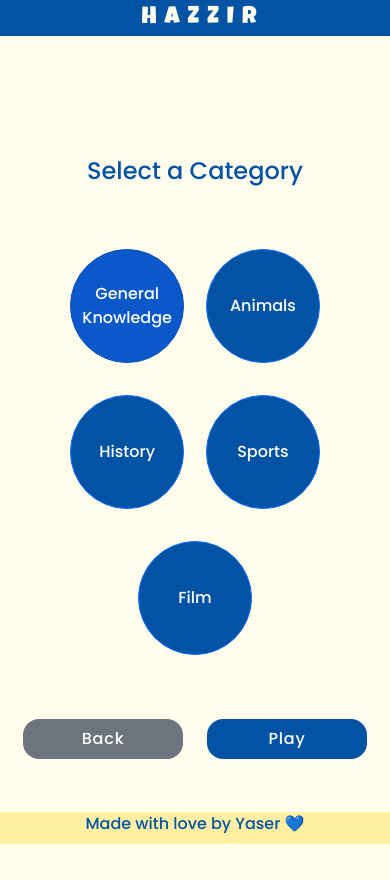
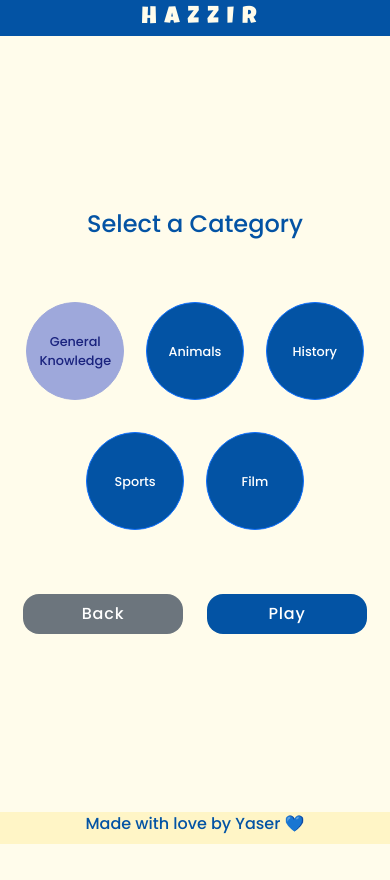
Before and after one commit to YaserKhy/hazzir, a React (Create React App) app: page /categories in a window 390 px wide. After the commit the page ends 844 px from the top, so only its background shows below. Built offline with nearby package versions, Linux system fonts and the light colour scheme.

Commit message:
fix nav + change style of question

```diff
--- a/src/App.css
+++ b/src/App.css
@@ -6,7 +6,7 @@
     --BgColor : #fffceb;
     --MainColor : #0353A4;
     --SecondColor : #9ea8db;
-    --FooterColor : rgb(255, 234, 131, 0.7);
+    --FooterColor : rgb(255, 243, 183, 0.7);
 }
 
 * {
@@ -102,11 +102,23 @@ div .catbtn {
     font-size: 1.2rem;
 }
 
+.btn-check:checked+.btn {
+    background-color: var(--SecondColor) !important;
+    border-color: var(--SecondColor);
+    border: inherit solid transparent;
+    color: #1a237e;
+}
+
+div .labels {
+    color: var(--MainColor);
+}
+
 /* Each question */
 div .question {
-    background-color: var(--MainColor);
-    color: var(--BgColor);
+    background-color: var(--FooterColor);
+    color: var(--MainColor);
     padding: 1rem;
+    border: 0.2rem solid var(--MainColor);
     border-radius: 1rem;
     margin-bottom: 2rem;
     display: flex;
@@ -168,9 +180,9 @@ div .wrong_answer {
 
     div .catbtngrp { flex-wrap: wrap; justify-content: center; align-items: center;}
 
-    div .catbtn {padding: 3.5rem; margin: 1rem 0.68rem !important; font-size: 1rem;}
+    div .catbtn {padding: 3rem; margin: 1rem 0.68rem !important; font-size: 0.8rem;}
 
-    div .labels {font-size: 1rem;}
+    div .labels {font-size: 0.7rem;}
 
-    div .question { padding: 1rem; width: 20rem; font-size: 1.2rem; }
+    div .question { padding: 1rem; width: 20rem; font-size: 1rem;}
 }
--- a/src/Components/Header.js
+++ b/src/Components/Header.js
@@ -5,7 +5,7 @@ import { Link } from 'react-router-dom'
 function Header() {
 
     return (
-        <Container className='d-flex justify-content-center' style={{backgroundColor:'var(--MainColor)'}} fluid>
+        <Container className='d-flex justify-content-center align-items-center' style={{backgroundColor:'var(--MainColor)', position:'fixed', top:'0'}} fluid>
             <Link to='/' className='title' style={{ fontSize: '1.5rem', letterSpacing: '0.5rem', color:'var(--BgColor)' }}>HAZZIR</Link>
         </Container>
     );
--- a/src/Components/Quiz.js
+++ b/src/Components/Quiz.js
@@ -13,7 +13,6 @@ function Quiz({ questions, score, setScore }) {
     const shuffleOptions = (optionsArray) => {
         for (let i = 0; i < optionsArray.length; i++) {
             // decode each option from base64 to binary
-            console.log(optionsArray[i])
             optionsArray[i] = atob(optionsArray[i])
         }
         return optionsArray.sort(() => Math.random() - 0.5)
--- a/src/Components/Score.js
+++ b/src/Components/Score.js
@@ -7,10 +7,10 @@ function Score({ score }) {
     const [msg, setMsg] = useState('')
 
     useEffect(() => {
-        if (score <= 3) setMsg('Bad Luck Today...')
-        else if (score > 3 && score <= 7) setMsg('Not Bad !')
-        else if (score > 7 && score <= 9) setMsg('Good Job !')
-        else if (score === 10) setMsg('Excellent !')
+        if (score <= 3) setMsg('Bad Luck Today 😢')
+        else if (score > 3 && score <= 7) setMsg('Not Bad 👍')
+        else if (score > 7 && score <= 9) setMsg('Good Job 😄')
+        else if (score === 10) setMsg('Excellent 👏')
     }, [score])
 
 
@@ -18,7 +18,7 @@ function Score({ score }) {
         <Container className='d-flex flex-column justify-content-center align-items-center' style={{minHeight:'90vh'}}>
             <Container className='d-flex flex-column justify-content-center align-items-center text-center' style={{color:'var(--MainColor)'}}>
                 <h3>{msg}</h3>
-                <h1 className='mb-5'>{`You Got ${score} out of 10 !`}</h1>
+                <h1 className='mb-5'>{`You Got ${score} out of 10`}</h1>
                 <Link to='/categories'><Button className='primar'>Play Again</Button></Link>
             </Container>
         </Container>
```
